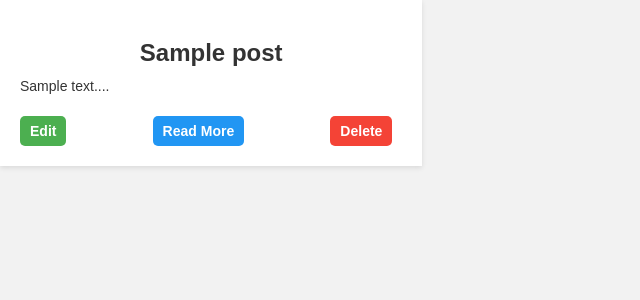
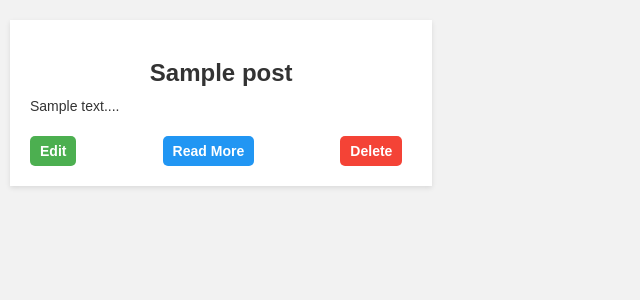
Before and after one commit to akrai15/BharatIntern_BlogWebsite, a Node server app: page /blogs in a window 1280 px wide. Shown: the part 72-372 px from the top of the page, without its empty margins (0-640 px from the left). Run offline with Node 20, Linux system fonts and the light colour scheme; a user stored in the database is signed in; tables that the repository leaves empty hold one stand-in row (values such as "Sample post"); some libraries are stand-ins or nearby versions.

Commit message:
margin on blog post

```diff
--- a/public/style/blogs.css
+++ b/public/style/blogs.css
@@ -8,6 +8,9 @@
   .blog-post {
     width: 33%;
     margin-bottom: 20px;
+    margin-top: 20px;
+    margin-left: 10px;
+    margin-right: 10px;
     background-color: #fff;
     box-shadow: 0px 2px 5px rgba(0, 0, 0, 0.1);
     padding: 20px;
```
